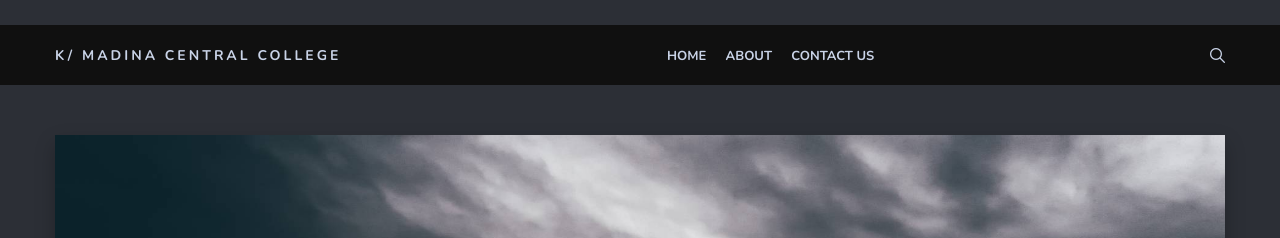
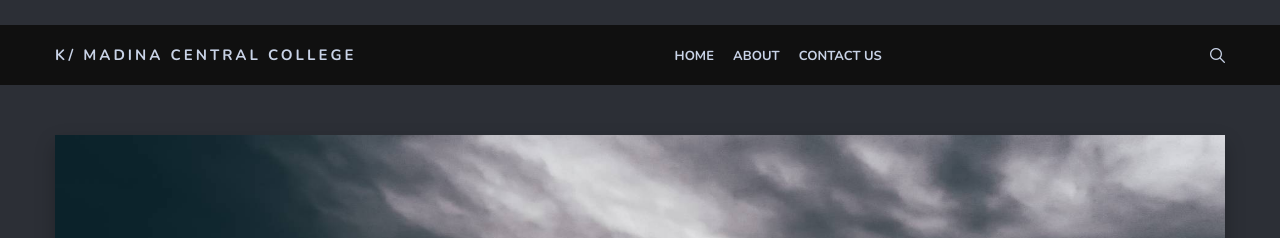
Before and after one commit to techlanka/kmcc, a Jekyll site: the page built from index.html, in a window 1280 px wide. Shown: the top 238 px of the page. Built offline with Jekyll 4.4.1, drawn with Linux system fonts in a browser that asks for light colours; the list of posts is cut into pages by our own code.

Commit message:
Update _home.scss

```diff
--- a/_sass/4-layouts/_home.scss
+++ b/_sass/4-layouts/_home.scss
@@ -16,7 +16,7 @@
   align-items: center;
   .logo-title {
     .logo-text {
-      font-size: 14px;
+      font-size: 15px;
       font-weight: 700;
       line-height: 16px;
       text-transform: uppercase;
@@ -61,8 +61,8 @@
   }
   .menu-link {
     position: relative;
-    font-size: 24px;
-    font-weight: 400;
+    font-size: 5px;
+    font-weight: 600;
     line-height: 60px;
     color: $text;
     &:before {
```
